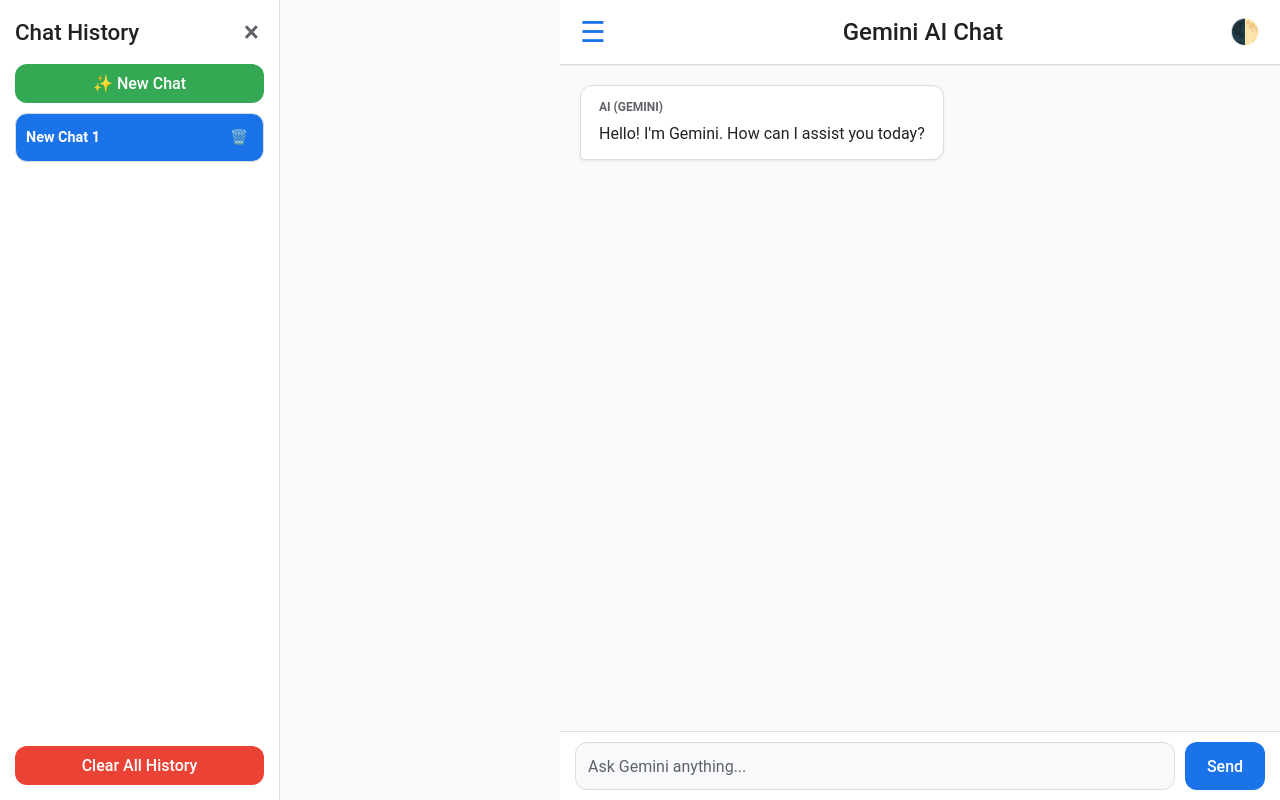
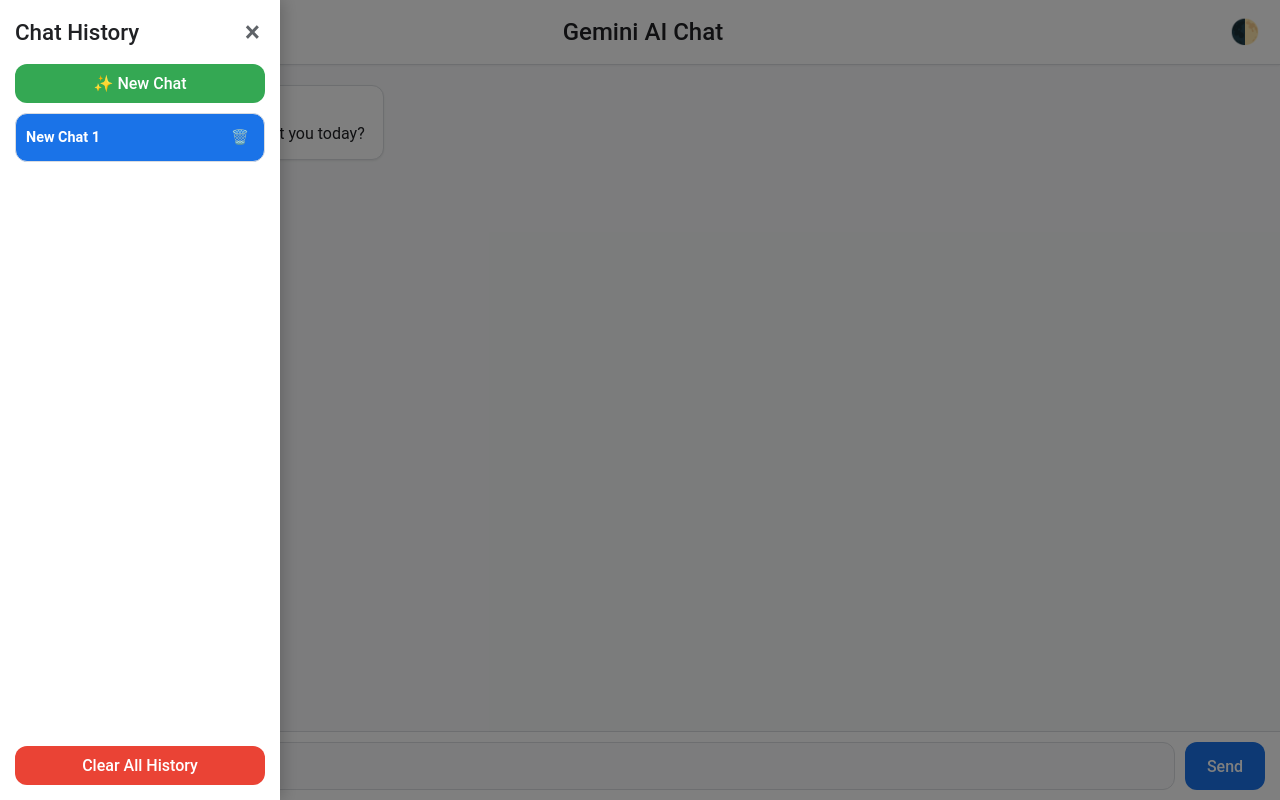
Before and after one commit to sebast187/AI-for-Everyone, a plain HTML site: page index.html in a window 1280 px wide. Both pictures are taken after a click on the button "Toggle chat history menu". Drawn offline with Linux system fonts and the light colour scheme.

Commit message:
Update index.html

````diff
--- a/index.html
+++ b/index.html
@@ -70,30 +70,31 @@
         /* --- App Container & Layout --- */
         #app-container {
             display: flex;
-            height: 100vh; /* Full viewport height */
-            width: 100vw; /* Full viewport width */
-            overflow: hidden; /* Important for sidebar mechanics */
+            height: 100vh;
+            width: 100vw;
+            overflow: hidden;
+            position: relative;
         }
 
-        /* --- Chat History Sidebar --- */
+        /* --- Chat History Sidebar (Overlay on ALL screen sizes) --- */
         #chat-history-sidebar {
             width: 280px;
             background-color: var(--surface-color);
-            border-right: 1px solid var(--border-color);
             display: flex;
             flex-direction: column;
             padding: 15px;
-            position: fixed; /* Fixed position for mobile overlay */
-            left: -280px; /* Initially off-screen */
+            position: fixed; /* Always fixed for overlay behavior */
+            left: -280px;  /* Initially off-screen (negative of its width) */
             top: 0;
             bottom: 0;
-            z-index: 1000;
+            z-index: 1000; /* Above main content and overlay */
             transition: left 0.3s ease-in-out;
             overflow-y: auto;
+            box-shadow: 3px 0 15px rgba(0,0,0,0.2); /* More prominent shadow for overlay */
         }
 
         #chat-history-sidebar.open {
-            left: 0;
+            left: 0; /* Slides into view */
         }
 
         #chat-history-sidebar h2 {
@@ -188,14 +189,14 @@
         }
 
 
-        /* --- Main Content Area --- */
+        /* --- Main Content Area (No longer pushed by sidebar) --- */
         #main-content {
             flex-grow: 1;
             display: flex;
             flex-direction: column;
             height: 100%;
             background-color: var(--background-color);
-            transition: margin-left 0.3s ease-in-out; /* For desktop sidebar push */
+            width: 100%; /* Ensure it always tries to take full width of its container */
         }
 
         header {
@@ -353,6 +354,7 @@
             align-self: flex-end;
         }
 
+        /* --- Overlay (Active on ALL screen sizes when sidebar is open) --- */
         #overlay {
             display: none;
             position: fixed;
@@ -360,23 +362,17 @@
             left: 0;
             width: 100%;
             height: 100%;
-            background-color: rgba(0, 0, 0, 0.5);
-            z-index: 999;
-        }
-
-        /* --- Mobile Specific Styling & Responsiveness --- */
-        @media (max-width: 768px) {
-            #chat-history-sidebar {
-                box-shadow: 2px 0 10px rgba(0,0,0,0.1);
-            }
-            #main-content.sidebar-open-main-content {
-                margin-left: 0;
+            background-color: rgba(0, 0, 0, 0.5); /* Dimming effect */
+            z-index: 999; /* Below sidebar, above main content */
         }
 
         #overlay.active {
             display: block;
         }
 
+
+        /* --- Mobile Specific Styling & Responsiveness --- */
+        @media (max-width: 768px) {
             header h1 {
                 font-size: 1.2rem;
                 margin-left: 5px;
@@ -399,25 +395,10 @@
             }
         }
 
-        /* Desktop: Sidebar pushes content */
-        @media (min-width: 769px) {
-            #chat-history-sidebar {
-                position: relative;
-                left: 0 !important;
-            }
+        /* Desktop specific styles can go here if any are needed beyond the universal overlay */
+        /* For example, if you wanted slightly different aesthetics for the overlay on desktop */
+        /* @media (min-width: 769px) { ... } */
 
-            #chat-history-sidebar:not(.open) {
-                width: 0;
-                padding: 15px 0;
-                overflow: hidden;
-                border-right: none;
-            }
-             #chat-history-sidebar.open {
-                width: 280px;
-                padding: 15px;
-                border-right: 1px solid var(--border-color);
-            }
-        }
     </style>
 </head>
 <body data-theme="dark"> <!-- Default to dark theme -->
@@ -460,10 +441,10 @@
     <script>
         document.addEventListener('DOMContentLoaded', () => {
             const GEMINI_API_KEY = 'AIzaSyDSmnag3Etegff-TzHUgf-cgvgiPGYCh8I'; // Your Gemini API Key
-        const GEMINI_MODEL = 'gemini-1.5-flash-latest'; // Or 'gemini-pro', or 'gemini-2.0-flash' if available/works via REST
+            const GEMINI_MODEL = 'gemini-1.5-flash-latest';
             const API_URL = `https://generativelanguage.googleapis.com/v1beta/models/${GEMINI_MODEL}:generateContent?key=${GEMINI_API_KEY}`;
 
-        // --- DOM Elements (Same as before) ---
+            // --- DOM Elements ---
             const messageInput = document.getElementById('message-input');
             const sendButton = document.getElementById('send-button');
             const chatMessages = document.getElementById('chat-messages');
@@ -474,18 +455,16 @@
             const historyList = document.getElementById('history-list');
             const newChatBtn = document.getElementById('new-chat-btn');
             const clearAllHistoryBtn = document.getElementById('clear-all-history-btn');
-        const mainContent = document.getElementById('main-content');
+            const mainContent = document.getElementById('main-content'); // Though not directly manipulated for margin anymore
             const overlay = document.getElementById('overlay');
             const themeToggleBtn = document.getElementById('theme-toggle-btn');
 
             // --- Application State ---
             let currentChatId = null;
-        // conversationHistoryForAPI will store messages in Gemini's expected format:
-        // { role: "user" | "model", parts: [{ text: "message content" }] }
             let conversationHistoryForAPI = [];
-        let allChats = {}; // Stores all chat sessions { id: { title: '', uiMessages: [], apiMessages: [], timestamp: Date } }
+            let allChats = {};
 
-        // --- Utility Functions (Same as before) ---
+            // --- Utility Functions ---
             function generateUUID() {
                 return ([1e7]+-1e3+-4e3+-8e3+-1e11).replace(/[018]/g, c =>
                     (c ^ crypto.getRandomValues(new Uint8Array(1))[0] & 15 >> c / 4).toString(16)
@@ -502,7 +481,7 @@
                 return p.innerHTML;
             }
 
-        // --- Theme Management (Same as before) ---
+            // --- Theme Management ---
             function applyTheme(theme) {
                 document.body.setAttribute('data-theme', theme);
                 localStorage.setItem('chatTheme', theme);
@@ -516,10 +495,9 @@
                 applyTheme(newTheme);
             }
 
-        // --- Message Display (Minor change for role display) ---
-        function addMessageToDOM(senderRole, text, type = 'text') { // senderRole is 'user' or 'model'
+            // --- Message Display ---
+            function addMessageToDOM(senderRole, text, type = 'text') {
                 const messageDiv = document.createElement('div');
-            // For UI, we can keep classes 'user' and 'ai' for styling if preferred
                 messageDiv.classList.add('message', senderRole === 'user' ? 'user' : 'ai');
                 if (type !== 'text') {
                     messageDiv.classList.add(type);
@@ -527,10 +505,10 @@
 
                 const roleSpan = document.createElement('span');
                 roleSpan.classList.add('message-role');
-            roleSpan.textContent = senderRole === 'user' ? 'You' : 'AI (Gemini)'; // Indicate model
+                roleSpan.textContent = senderRole === 'user' ? 'You' : 'AI (Gemini)';
                 messageDiv.appendChild(roleSpan);
 
-            if (senderRole === 'model' && text.includes('```')) { // Simple code block handling
+                if (senderRole === 'model' && text.includes('```')) {
                     const parts = text.split(/```(\w*)\n([\s\S]*?)\n```/g);
                     parts.forEach((part, index) => {
                         if (index % 4 === 2) {
@@ -559,7 +537,7 @@
                 return messageDiv;
             }
 
-        // --- Chat History Management (LocalStorage) - Updated to store/load Gemini format ---
+            // --- Chat History Management (LocalStorage) ---
             function saveChatsToLocalStorage() {
                 localStorage.setItem('geminiChatHistories', JSON.stringify(allChats));
             }
@@ -574,7 +552,7 @@
                 renderHistoryList();
             }
 
-        function renderHistoryList() { // Same logic, just make sure data structure is consistent
+            function renderHistoryList() {
                 historyList.innerHTML = '';
                 if (Object.keys(allChats).length === 0) {
                     const noHistoryItem = document.createElement('p');
@@ -620,18 +598,17 @@
 
             function createNewChat() {
                 currentChatId = generateUUID();
-            conversationHistoryForAPI = []; // Reset API conversation history
+                conversationHistoryForAPI = [];
                 chatMessages.innerHTML = '';
                 messageInput.value = '';
 
-            addMessageToDOM('model', "Hello! I'm Gemini. How can I assist you today?");
+                const welcomeMsg = "Hello! I'm Gemini. How can I assist you today?";
+                addMessageToDOM('model', welcomeMsg);
 
                 allChats[currentChatId] = {
                     title: `New Chat ${Object.keys(allChats).length + 1}`,
-                // uiMessages: stores {senderRole: 'user'/'model', text: '...'} for easy display
-                uiMessages: [{ senderRole: 'model', text: "Hello! I'm Gemini. How can I assist you today?" }],
-                // apiMessages: stores {role: "user" | "model", parts: [{ text: "..."}]} for API
-                apiMessages: [], // Start with empty API history; first user message will populate it
+                    uiMessages: [{ senderRole: 'model', text: welcomeMsg }],
+                    apiMessages: [],
                     timestamp: Date.now()
                 };
 
@@ -648,10 +625,8 @@
                 const chatData = allChats[chatId];
                 chatMessages.innerHTML = '';
 
-            // Load API history for Gemini
                 conversationHistoryForAPI = [...(chatData.apiMessages || [])];
 
-            // Re-populate messages in the chat window from uiMessages
                 (chatData.uiMessages || []).forEach(msg => {
                     addMessageToDOM(msg.senderRole, msg.text);
                 });
@@ -661,7 +636,7 @@
                 scrollToBottom();
             }
 
-        function deleteChat(chatId) { // Same logic
+            function deleteChat(chatId) {
                 if (confirm(`Are you sure you want to delete "${allChats[chatId]?.title || 'this chat'}"?`)) {
                     delete allChats[chatId];
                     saveChatsToLocalStorage();
@@ -677,7 +652,7 @@
                 }
             }
 
-        function clearAllChats() { // Same logic
+            function clearAllChats() {
                 if (confirm('Are you sure you want to delete ALL chat history? This cannot be undone.')) {
                     allChats = {};
                     saveChatsToLocalStorage();
@@ -686,7 +661,7 @@
                 }
             }
 
-        function setActiveHistoryItem(chatId) { // Same logic
+            function setActiveHistoryItem(chatId) {
                 document.querySelectorAll('.history-item').forEach(item => {
                     item.classList.remove('active');
                     if (item.dataset.chatId === chatId) {
@@ -695,7 +670,7 @@
                 });
             }
 
-        function updateChatTitle(chatId, userMessageText) { // Same logic
+            function updateChatTitle(chatId, userMessageText) {
                 if (allChats[chatId] && (allChats[chatId].title === `New Chat ${Object.keys(allChats).length}` || allChats[chatId].title.startsWith("New Chat") || allChats[chatId].uiMessages.length <= 2)) {
                     const newTitle = userMessageText.substring(0, 30) + (userMessageText.length > 30 ? '...' : '');
                     allChats[chatId].title = newTitle;
@@ -704,28 +679,24 @@
                 }
             }
 
-        // --- API Interaction (MAJOR CHANGES HERE for GEMINI) ---
             async function sendMessageToAPI(userMessageText) {
                 if (!currentChatId) {
-                createNewChat(); // Safeguard
+                    createNewChat();
                 }
 
                 addMessageToDOM('user', userMessageText);
-            // Add to UI messages
                 allChats[currentChatId].uiMessages.push({ senderRole: 'user', text: userMessageText });
 
-            // Prepare message for Gemini API history
                 const userMessageForAPI = { role: 'user', parts: [{ text: userMessageText }] };
                 conversationHistoryForAPI.push(userMessageForAPI);
 
-            // Save API message structure to chat's history
                 allChats[currentChatId].apiMessages = [...conversationHistoryForAPI];
                 allChats[currentChatId].timestamp = Date.now();
 
                 if (allChats[currentChatId].uiMessages.length <= 2) {
                     updateChatTitle(currentChatId, userMessageText);
                 }
-            saveChatsToLocalStorage(); // Save user message
+                saveChatsToLocalStorage();
 
                 const loadingMessageDOM = addMessageToDOM('model', 'Thinking', 'loading');
                 sendButton.disabled = true;
@@ -733,18 +704,10 @@
 
                 try {
                     const payload = {
-                    contents: conversationHistoryForAPI, // Send the full conversation history
-                    generationConfig: { // Optional: configure generation parameters
-                        // "temperature": 0.9,
-                        // "topK": 1,
-                        // "topP": 1,
+                        contents: conversationHistoryForAPI,
+                        generationConfig: {
                             "maxOutputTokens": 2048,
-                        // "stopSequences": []
                         },
-                    // safetySettings: [ // Optional: configure safety
-                    //  { "category": "HARM_CATEGORY_HARASSMENT", "threshold": "BLOCK_MEDIUM_AND_ABOVE" },
-                    //  { "category": "HARM_CATEGORY_HATE_SPEECH", "threshold": "BLOCK_MEDIUM_AND_ABOVE" },
-                    // ]
                     };
 
                     const response = await fetch(API_URL, {
@@ -762,7 +725,6 @@
                         const errorMessage = errorData.error?.message || `Error: ${response.status} ${response.statusText}`;
                         console.error('API Error:', errorData);
                         addMessageToDOM('model', `API Error: ${errorMessage}`, 'error');
-                    // Remove the last user message from API history on failure to prevent issues on retry
                         conversationHistoryForAPI.pop();
                         allChats[currentChatId].apiMessages.pop();
                         saveChatsToLocalStorage();
@@ -776,14 +738,12 @@
                             aiResponseText = data.candidates[0].content.parts[0].text;
                         } else if (data.promptFeedback && data.promptFeedback.blockReason) {
                             aiResponseText = `Blocked: ${data.promptFeedback.blockReason}. ${data.promptFeedback.safetyRatings.map(r => `${r.category} was ${r.probability}`).join(', ')}`;
-                         // Also remove last user message from API history as it was blocked.
                             conversationHistoryForAPI.pop();
                             allChats[currentChatId].apiMessages.pop();
                         }
 
                         addMessageToDOM('model', aiResponseText);
 
-                    // Add AI response to UI and API history (if not blocked)
                         if (!(data.promptFeedback && data.promptFeedback.blockReason)) {
                             allChats[currentChatId].uiMessages.push({ senderRole: 'model', text: aiResponseText });
                             const aiMessageForAPI = { role: 'model', parts: [{ text: aiResponseText }] };
@@ -808,7 +768,6 @@
                 }
             }
 
-        // --- Input Handling (Same as before) ---
             function handleSendMessage() {
                 const messageText = messageInput.value.trim();
                 if (messageText) {
@@ -831,29 +790,22 @@
                 messageInput.style.height = `${newHeight}px`;
             }
 
-        // --- Sidebar Toggle (Same as before) ---
+            // --- Sidebar Toggle (Updated for pure overlay) ---
             function toggleSidebar(forceState) {
                 const isOpen = chatHistorySidebar.classList.contains('open');
-            if (forceState === true || (forceState === undefined && !isOpen)) {
+
+                if (forceState === true || (forceState === undefined && !isOpen)) { // Open sidebar
                     chatHistorySidebar.classList.add('open');
-                if (window.innerWidth > 768) {
-                     mainContent.style.marginLeft = '280px';
-                } else {
                     overlay.classList.add('active');
-                }
                     menuToggleBtn.setAttribute('aria-expanded', 'true');
-            } else if (forceState === false || (forceState === undefined && isOpen)) {
+                } else if (forceState === false || (forceState === undefined && isOpen)) { // Close sidebar
                     chatHistorySidebar.classList.remove('open');
-                 if (window.innerWidth > 768) {
-                    mainContent.style.marginLeft = '0';
-                } else {
                     overlay.classList.remove('active');
-                }
                     menuToggleBtn.setAttribute('aria-expanded', 'false');
                 }
             }
 
-        // --- Event Listeners (Same as before) ---
+            // --- Event Listeners ---
             sendButton.addEventListener('click', handleSendMessage);
             messageInput.addEventListener('keypress', (e) => {
                 if (e.key === 'Enter' && !e.shiftKey) {
@@ -869,29 +821,21 @@
 
             newChatBtn.addEventListener('click', () => {
                 createNewChat();
-            if (window.innerWidth <= 768) toggleSidebar(false);
+                if (window.innerWidth <= 768 || chatHistorySidebar.classList.contains('open')) { // Close if on mobile OR if already open
+                     toggleSidebar(false);
+                }
             });
             clearAllHistoryBtn.addEventListener('click', clearAllChats);
 
             themeToggleBtn.addEventListener('click', toggleTheme);
 
             window.addEventListener('resize', () => {
-            if (window.innerWidth > 768) {
-                overlay.classList.remove('active');
-                if (chatHistorySidebar.classList.contains('open')) {
-                     mainContent.style.marginLeft = '280px';
-                } else {
-                     mainContent.style.marginLeft = '0';
-                }
-            } else {
-                mainContent.style.marginLeft = '0';
-            }
                 adjustTextareaHeight();
             });
 
-        // --- Initialization (Same as before, but loads correct localstorage key) ---
+            // --- Initialization ---
             function init() {
-            loadChatsFromLocalStorage(); // Uses 'geminiChatHistories' key
+                loadChatsFromLocalStorage();
 
                 const preferredTheme = localStorage.getItem('chatTheme') ||
                                     (window.matchMedia && window.matchMedia('(prefers-color-scheme: dark)').matches ? 'dark' : 'light');
````
Lines whose indentation alone changed are shown as unchanged.
